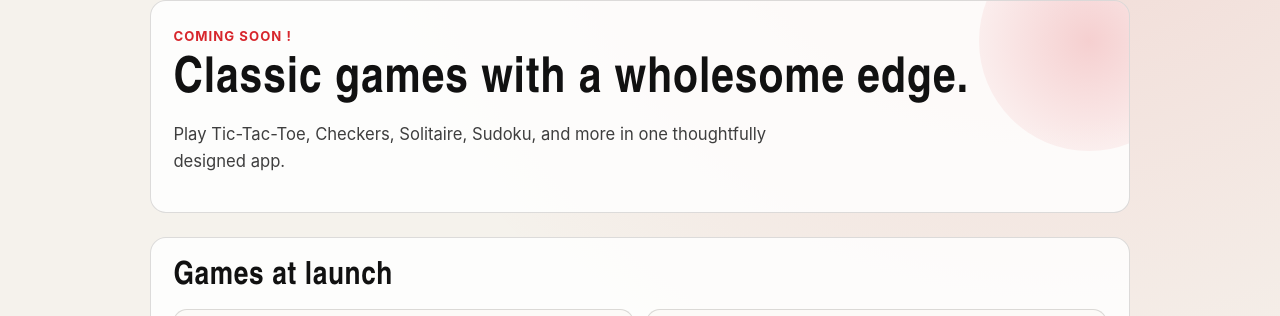
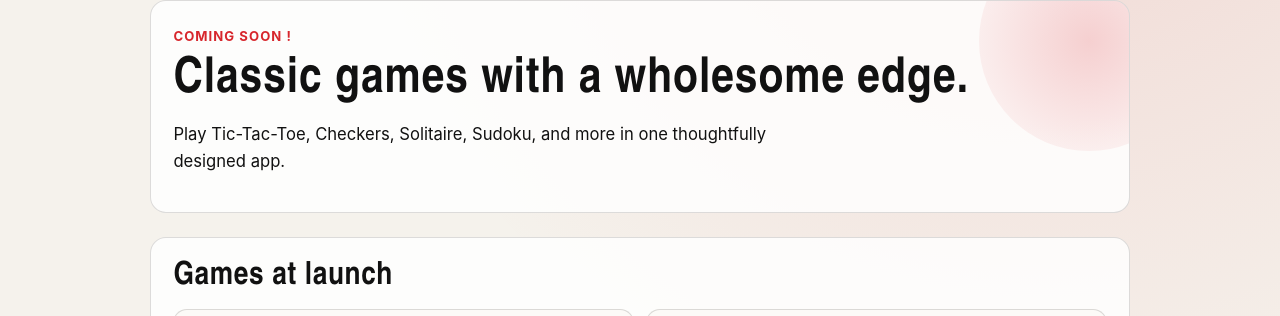
Before and after one commit to Unashamed-Games/marketing-site, a Jekyll site: the page built from index.md, in a window 1280 px wide. Shown: the part 107-423 px from the top of the page. Built offline with Jekyll 4.4.1, drawn with Linux system fonts in a browser that asks for light colours.

Commit message:
Revise hero lede text color: change from muted to ink for improved readability

```diff
--- a/assets/styles.css
+++ b/assets/styles.css
@@ -164,7 +164,7 @@ p {
 
 .hero-lede {
   max-width: 58ch;
-  color: var(--muted);
+  color: var(--ink);
   font-size: 1.04rem;
 }
 
```
